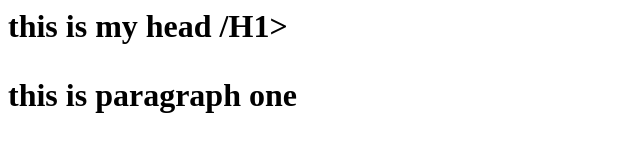
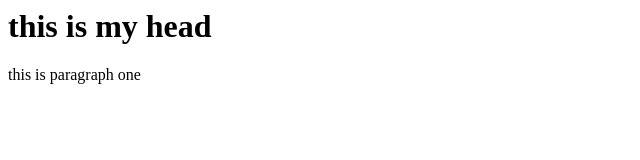
Before and after one commit to AhmedFahdziz/Sshremoterepo, a plain HTML site: page index.html in a window 1280 px wide. Shown: the whole page, without its empty margins (0-640 px from the left). Drawn offline with Linux system fonts and the light colour scheme.

Commit message:
Update index.html

```diff
--- a/index.html
+++ b/index.html
@@ -2,7 +2,7 @@
 <head>
 </head>
 <body>
-   <H1> this is my head /H1>
+   <H1> this is my head </H1>
      <P> this is paragraph one </P>
 </body>
 
```
